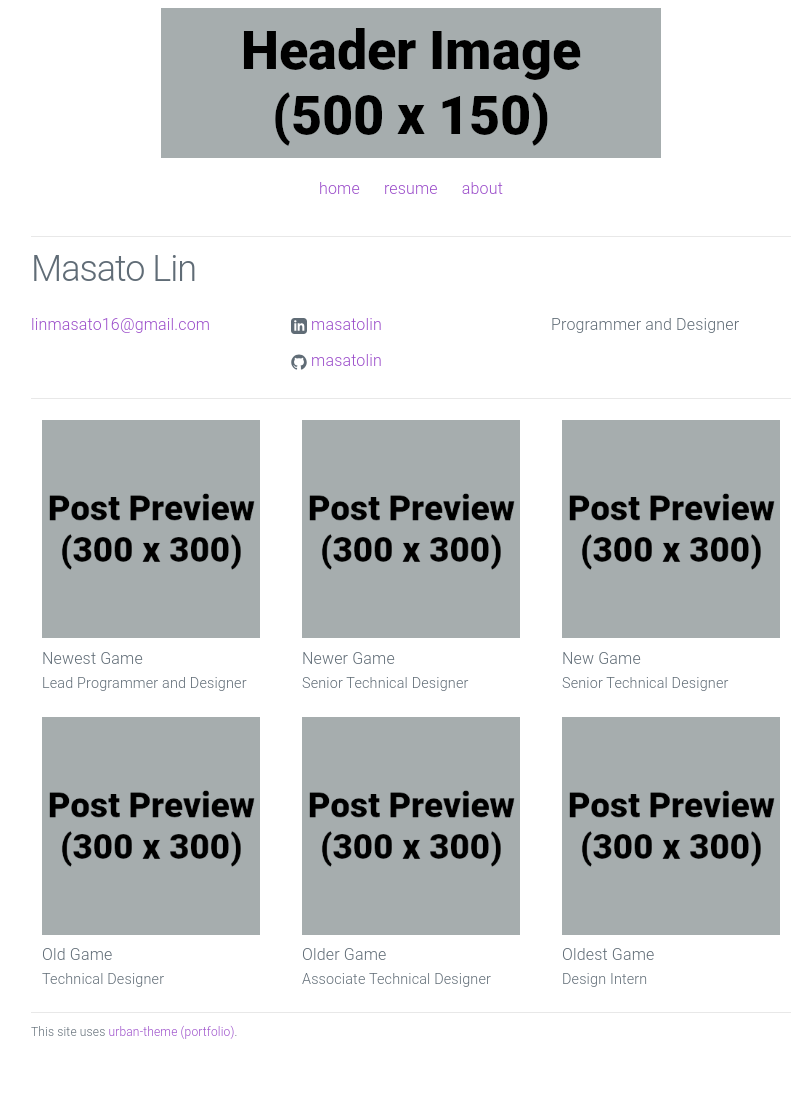
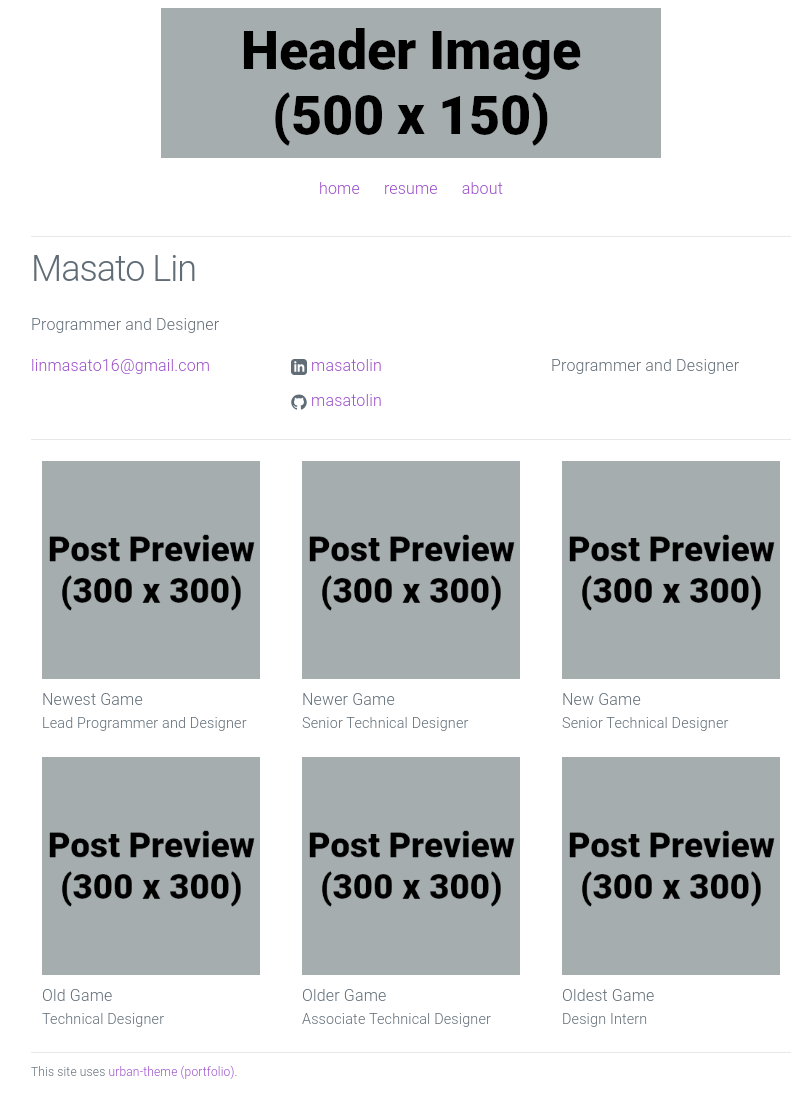
Before and after one commit to masatolin/masatolin.github.io, a Jekyll site: the page built from index.html, in a window 1280 px wide. Shown: the whole page, without its empty margins (229-1040 px from the left). Built offline with Jekyll 4.4.1, drawn with Linux system fonts in a browser that asks for light colours; before the commit the page ends 1077 px from its top, so only the background shows below that.

Commit message:
Update info.html

```diff
--- a/_includes/info.html
+++ b/_includes/info.html
@@ -1,5 +1,6 @@
 <div class="site-info">
   <h2 class="info-heading">{{ site.title }}</h2>
+	<p>{{ site.description }}</p>
 
   <div class="row">
     <div class="column">
```
